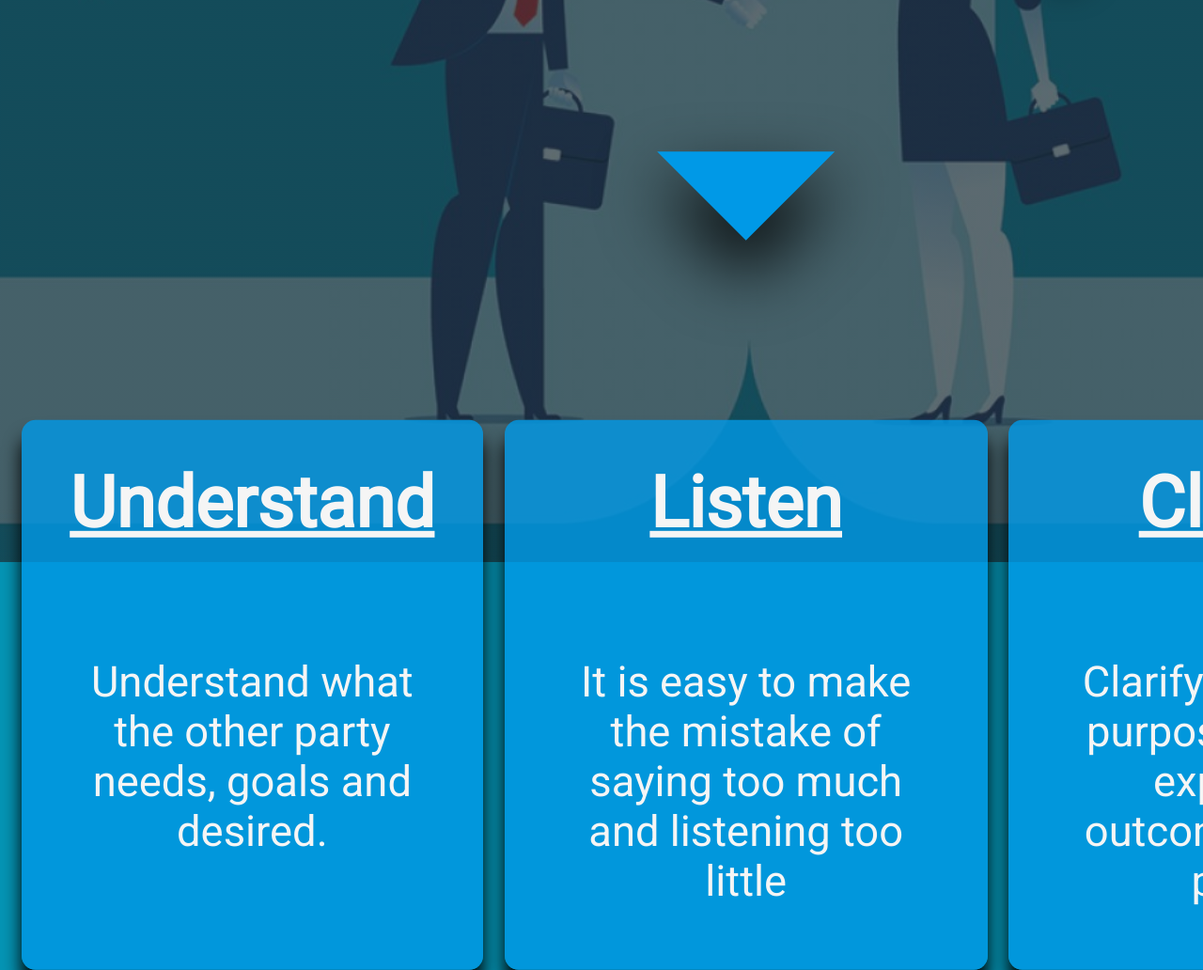
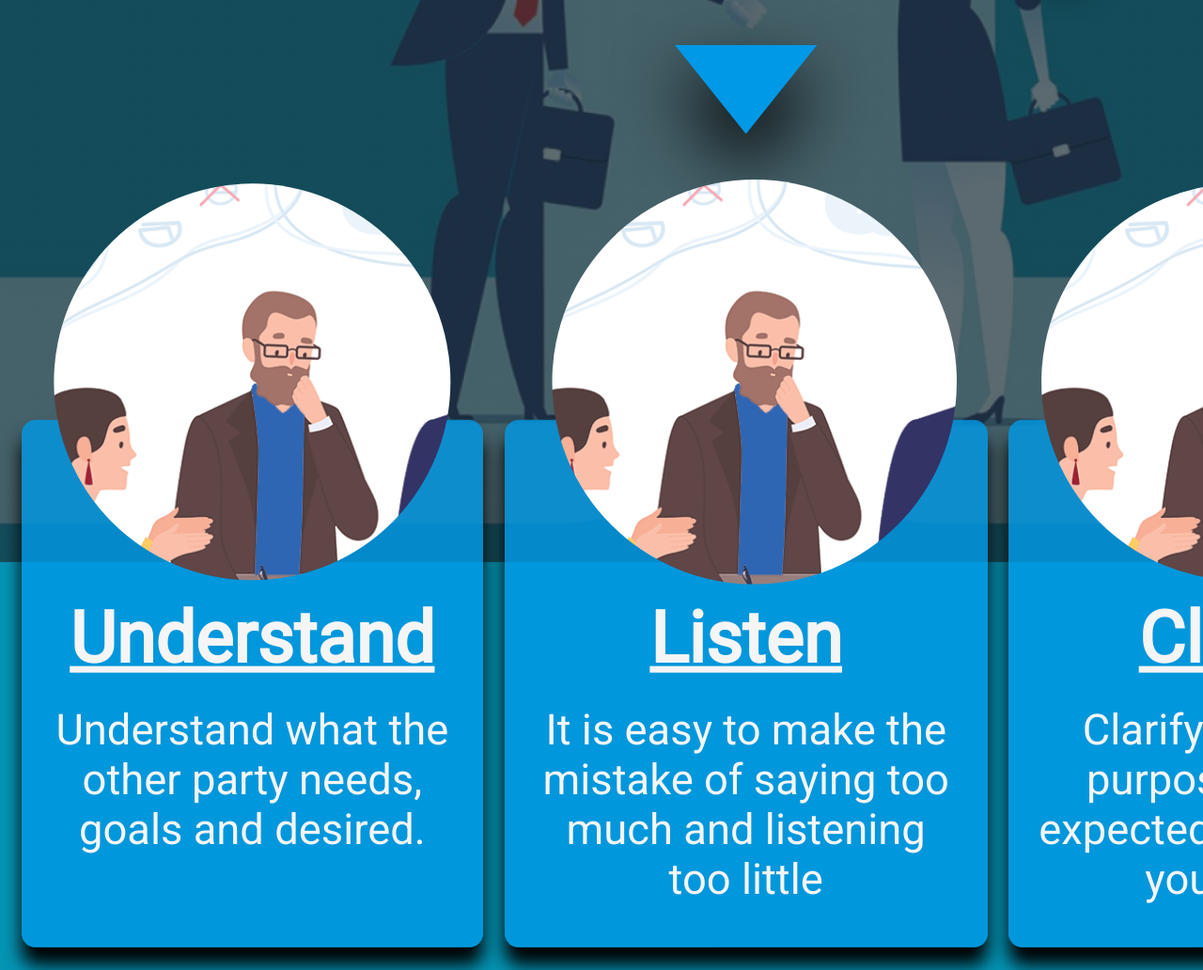
Before and after one commit to EugeneYo/poster, a website: page index.html in a window 1280 px wide. Shown: the part 880-1912 px from the top of the page at 94% size. Drawn offline with Linux system fonts and the light colour scheme; a web font is replaced by a local one.

Commit message:
Added the circular image on page 1

```diff
--- a/index.html
+++ b/index.html
@@ -28,14 +28,23 @@
 			</div>
 			<div class="textBox">
 				<div class="textBox__1 textBox__">
+					<div class="circular__image">
+						<img src="./img/meeting2.png" alt="" />
+					</div>
 					<span>Understand</span>
 					<p>Understand what the other party needs, goals and desired.</p>
 				</div>
 				<div class="textBox__2 textBox__">
+					<div class="circular__image">
+						<img src="./img/meeting2.png" alt="" />
+					</div>
 					<span>Listen</span>
 					<p>It is easy to make the mistake of saying too much and listening too little</p>
 				</div>
 				<div class="textBox__3 textBox__">
+					<div class="circular__image">
+						<img src="./img/meeting2.png" alt="" />
+					</div>
 					<span>Clarify</span>
 					<p>Clarify the goals, purpose and the expected outcome of your party</p>
 				</div>
--- a/sass/_basic.scss
+++ b/sass/_basic.scss
@@ -48,8 +48,10 @@ page {
 	}
 
 	&.page-2 {
-		background-color: $primary-light-1;
-		background-image: linear-gradient(to right bottom, rgba(#0594b4, 1) 25%, rgba($primary-light, 1));
+		// background-color: $primary-light-1;
+		background-image: linear-gradient(to right bottom, rgba(#0594b4, 0.7) 25%, rgba($primary-light, 0.7));
+		background-size: cover;
+		background-position: top;
 	}
 
 	&.page-3 {
@@ -57,7 +59,7 @@ page {
 		// background-image: linear-gradient(to right bottom, rgba($primary-light, 1) 25%, rgba($purple-blue-2, 1) 50%);
 
 		// background-image: linear-gradient(to right bottom, rgba($purple-blue-1, 0.9) 20%, rgba($purple-blue-2, 1));
-		background-image: linear-gradient(to right bottom, rgba(#0594b4, 1) 25%, rgba($primary-light, 1));
+		background-image: linear-gradient(to right bottom, rgba(#0594b4, 0.7) 25%, rgba($primary-light, 0.7));
 		// background-color: white;
 	}
 
--- a/sass/_page-1.scss
+++ b/sass/_page-1.scss
@@ -26,8 +26,8 @@
 		filter: drop-shadow(0 1cm 1cm $black);
 
 		.shape {
-			margin-top: 5cm;
-			width: 5cm;
+			margin-top: 2cm;
+			width: 4cm;
 			height: 5cm;
 			background-color: $primary-light;
 			clip-path: polygon(0 0, 100% 0, 50% 50%, 0 0);
@@ -40,36 +40,53 @@
 	grid-template-columns: repeat(12, 1fr);
 	height: 25%;
 	gap: 0.6cm;
+	// position: relative;
 	// z-index: 5;
 	// position: relative;
 
+	.circular__image {
+		height: 100%;
+		width: 100%;
+		// overflow: hidden;
+		position: absolute;
+		float: left;
+		top: -4.5cm;
+
+		clip-path: circle(40% at 90% 50%);
+		transform: translate(-5.2cm, -4cm);
+		// box-shadow: 0 0.5cm 0.5cm rgba($color: #000000, $alpha: 1);
+
+		img {
+			height: 100%;
+		}
+	}
 	span {
 		padding: 25px;
 		font-size: 2cm;
-		grid-row: 1/2;
+		grid-row: 9/10;
 		font-weight: 700;
 		text-decoration-line: underline;
 		// background-color: $primary-dark;
 		border-radius: 15px;
+		transform: translateY(-4cm);
 	}
 
 	p {
-		grid-row: 2/4;
+		grid-row: 10/13;
 		justify-content: center;
-		padding: 50px;
+		padding: 25px 30px 50px 30px;
+		transform: translateY(-2cm);
 	}
 
 	&__ {
 		text-align: center;
 		display: grid;
-		grid-template-rows: repeat(3, 1fr);
-		padding: 0.5cm;
-		// margin: 0.2cm 0 0cm 0.6cm;
+		grid-template-rows: repeat(12, 7%);
 		border-radius: 15px;
 		box-shadow: 0 0.5cm 0.5cm rgba($color: #000000, $alpha: 1);
 		transform: translateY(-4cm);
 		font-size: 1.2cm;
-		// background-color: $primary-dark;
+		position: relative;
 
 		&:last-child {
 			margin-right: 0.6cm;
@@ -112,13 +129,13 @@
 	text-align: center;
 	display: flex;
 	align-items: center;
-	padding: 10px;
+	padding: 2cm;
 	font-size: 1.3cm;
 	margin: 1cm;
 	border-radius: 15px;
 	background-color: $primary-dark;
 	box-shadow: 0 0.75cm 1.5cm rgba($color: #000000, $alpha: 1);
-	transform: translateY(-2cm);
+	transform: translateY(-3cm);
 	position: absolute;
 	z-index: 100;
 }
```
Also changed, not shown: style.css, 1 other file.
